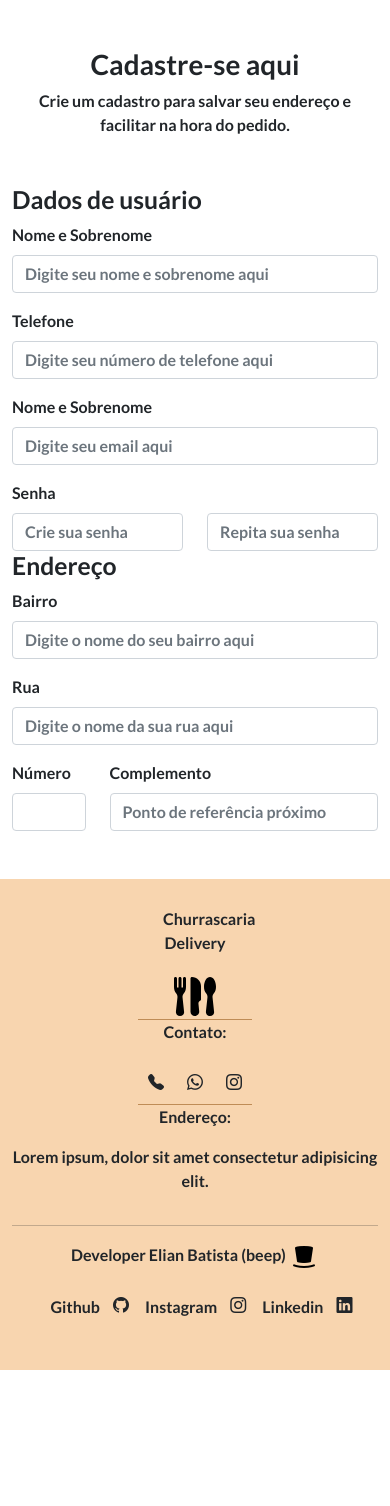
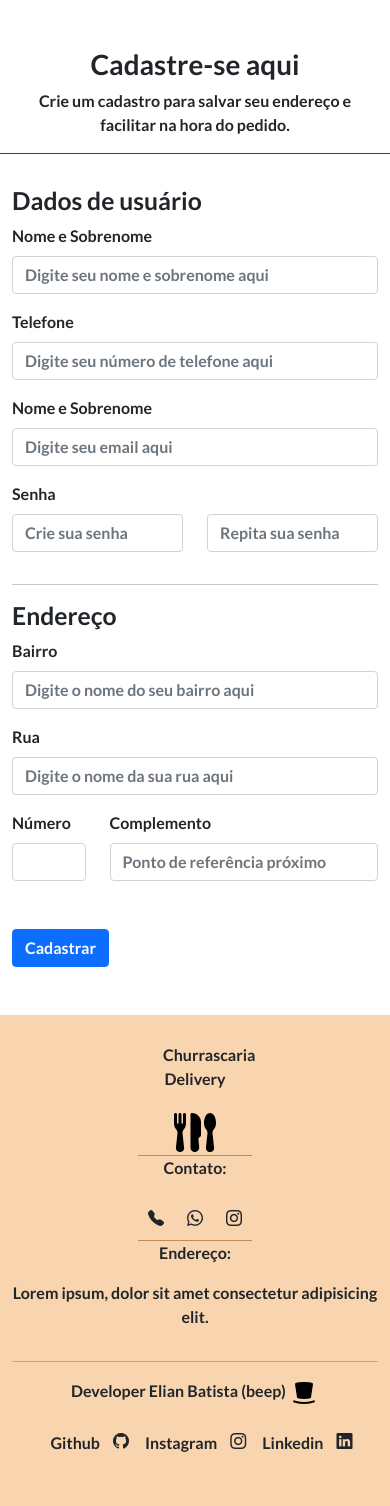
Before and after one commit to Elian-beep/delivery-restaurant, a PHP site: page /Cliente/Cadastro/cadastro.php in a window 390 px wide. Before the commit the page ends 1370 px from the top, so only its background shows below. Run offline with PHP 8.4, Linux system fonts and the light colour scheme.

Commit message:
organização do formulario de cadastro

```diff
--- a/Cliente/Cadastro/cadastro.php
+++ b/Cliente/Cadastro/cadastro.php
@@ -36,12 +36,12 @@
   </div><!-- FIM: TITULOS INICIAIS -->
 
   <!-- INICIO: FORMULARIO DE CADASTRO -->
-  <div class="container" id="form-cadastro">
+  <div class="container col-12" id="form-cadastro">
+    <div class="row">
 
-    <!-- FORMULÁRIO ESQUERDO (DADOS DE USUÁRIO) -->
-    <div class="left-form">
+      <!-- FORMULÁRIO ESQUERDO (DADOS DE USUARIO) -->
+      <div class="col-12 col-md-6" id="left-form">
         <h2>Dados de usuário</h2>
-
         <div class="mb-3">
           <!-- NOME -->
           <label class="form-label">Nome e Sobrenome</label>
@@ -72,9 +72,10 @@
         </div>
       </div>
 
-    <div class="right-form">
+      <!-- FORMULÁRIO DIREITO (DADOS DE ENDEREÇO) -->
+      <div class="col-12 col-md-6" id="right-form">
+        <hr>
         <h2>Endereço</h2>
-
         <div class="mb-3">
           <!-- BAIRRO -->
           <label class="form-label">Bairro</label>
@@ -87,9 +88,9 @@
           <input type="text" class="form-control" placeholder="Digite o nome da sua rua aqui" require>
         </div>
 
+        <!-- NÚMERO E COMPLEMENTO -->
         <div class="col-12">
           <div class="row">
-          <!-- NÚMERO E COMPLEMENTO -->
             <div class="col-3">
               <label class="form-label">Número</label>
               <input type="number" class="form-control" require>
@@ -101,11 +102,15 @@
           </div>
         </div>
 
+        <div class="col-12 mt-5 btn-input">
+          <input type="submit" class="btn btn-primary" value="Cadastrar"/>
         </div>
 
       </div>
+    </div>
 
-  <!-- FIM: FORMULARIO DE CADASTRO -->
+  </div><!-- FIM: FORMULARIO DE CADASTRO -->
+
 
   <!-- INICIO: FOOTER -->
   <div class="container-fluid color-A01" id="footer">
--- a/Cliente/Cadastro/formulario-cadastro.css
+++ b/Cliente/Cadastro/formulario-cadastro.css
@@ -1,3 +1,23 @@
 #form-cadastro{
     margin-top: 2em;
 }
+
+#form-cadastro hr{
+    display: none;
+}
+
+#right-form{
+    border-left: 1px solid #424242;
+}
+
+@media only screen and (max-width: 600px){ /*Adicionar os elementos enquanto a tela for menor que 600px (tela de celular)*/
+    #right-form{
+        margin-top: 1em;
+        border-left: 0;
+    }
+
+    #form-cadastro hr{
+        display: block;
+    }
+
+}
--- a/Cliente/Cadastro/titulos.css
+++ b/Cliente/Cadastro/titulos.css
@@ -3,6 +3,8 @@
     display: flex;
     flex-direction: column;
     align-items: center;
+
+    border-bottom: 1px solid #424242;
 }
 
 #titulos p{
```
Lines whose indentation alone changed are shown as unchanged.
